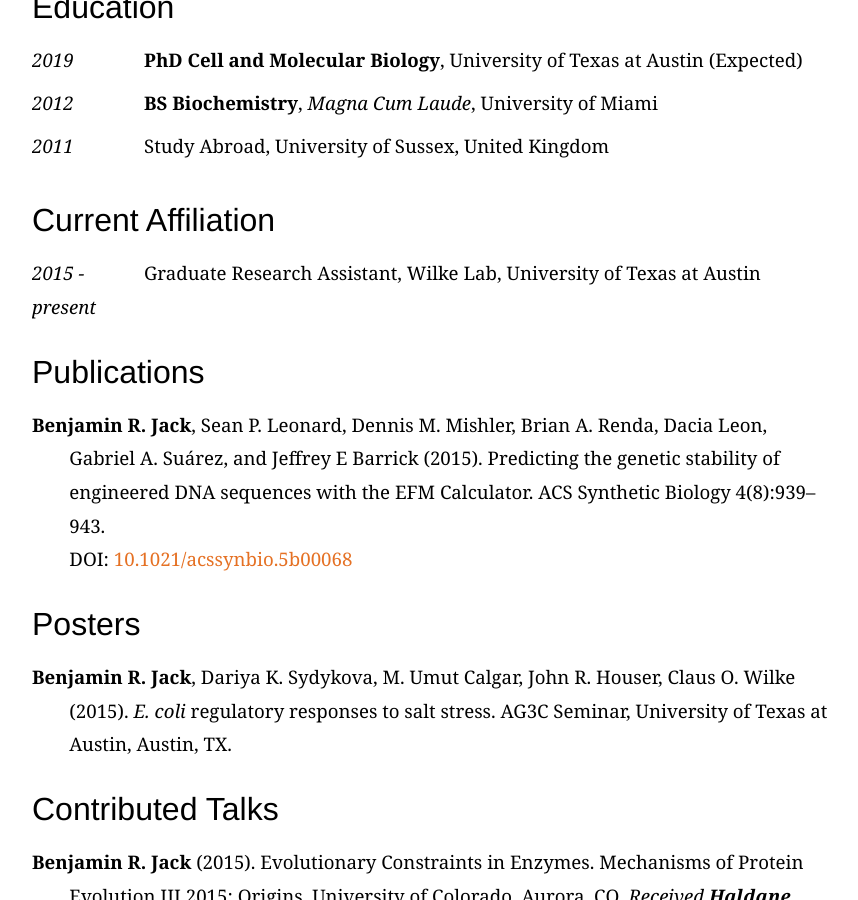
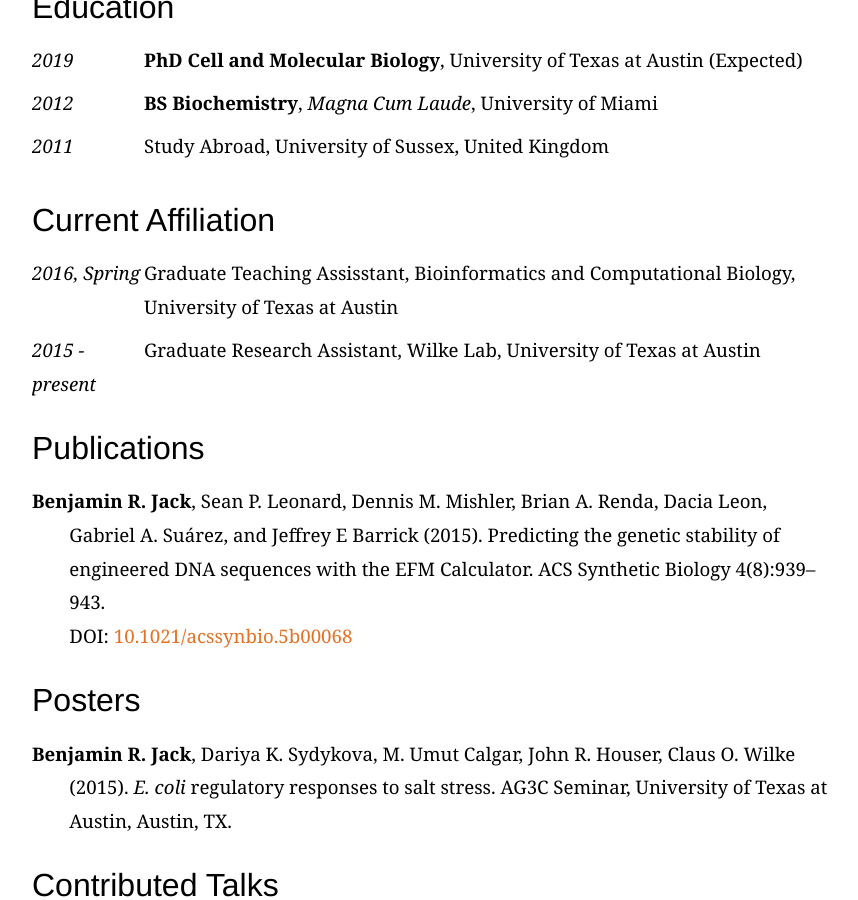
Before and after one commit to benjaminjack/benjaminjack.github.io, a Jekyll site: the page built from cv.html, in a window 1280 px wide and 900 px high, scrolled down 356 px. Shown: the whole window, without its empty margins (208-1066 px from the left). Built offline with Jekyll 4.4.1, drawn with Linux system fonts in a browser that asks for light colours; some web fonts are replaced.

Commit message:
Updated CV

```diff
--- a/cv.html
+++ b/cv.html
@@ -15,6 +15,8 @@
 
 <h3>Current Affiliation</h3>
 <dl class="cv">
+<dt>2016, Spring</dt>
+<dd>Graduate Teaching Assisstant, Bioinformatics and Computational Biology, University of Texas at Austin</dd>
 <dt>2015 - present</dt>
 <dd>Graduate Research Assistant, Wilke Lab, University of Texas at Austin</dd>
 </dl>
```
